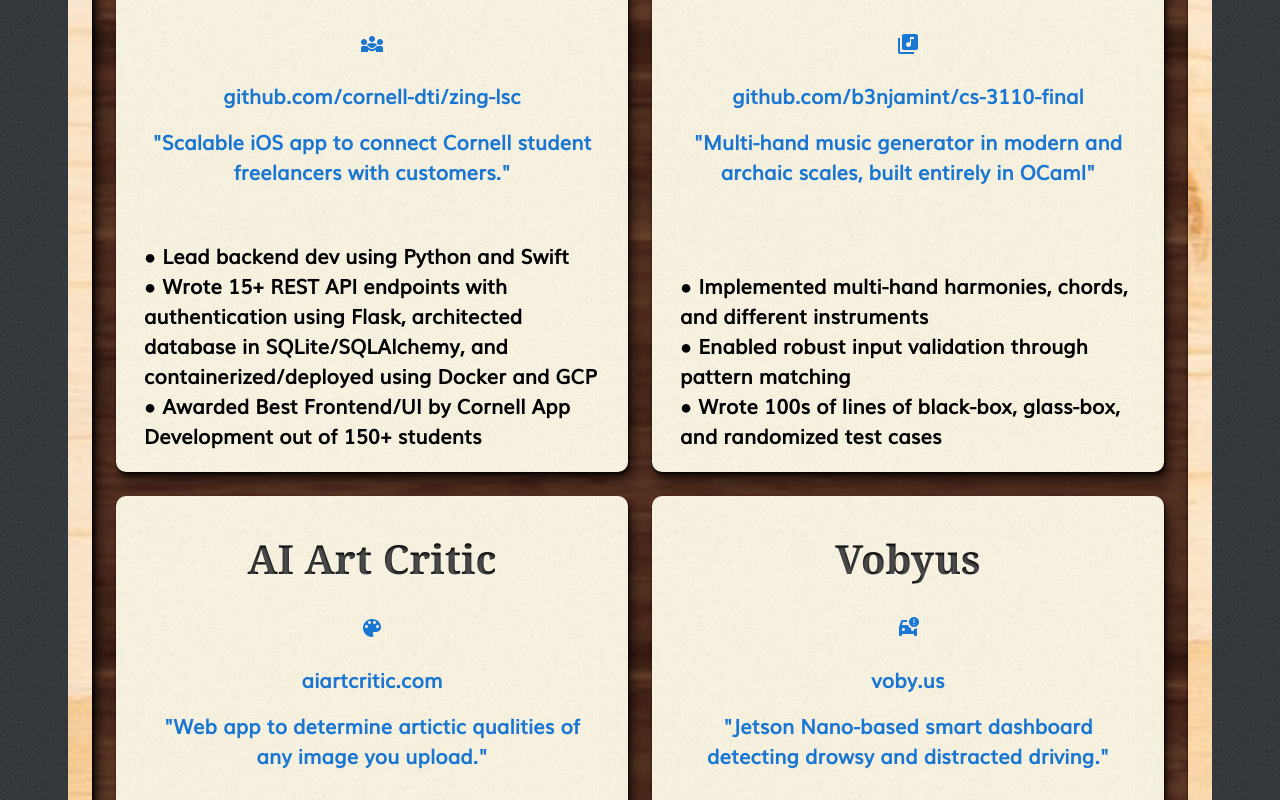
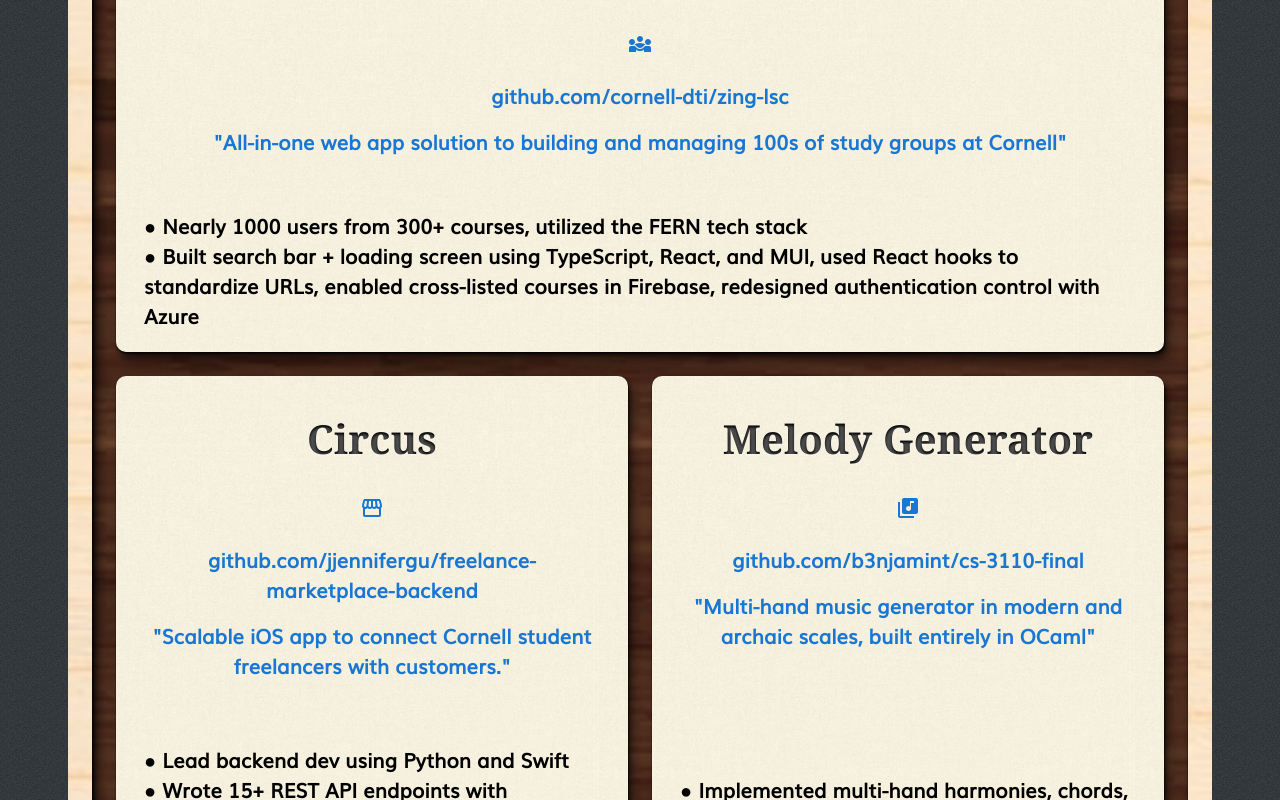
Before and after one commit to b3njamint/portfolio, a React (Create React App) app: page / in a window 1280 px wide. Shown: the part 1760-2560 px from the top of the page. Built offline with nearby package versions, Linux system fonts and the light colour scheme.

Commit message:
added Zing, fixed projects

```diff
--- a/package.json
+++ b/package.json
@@ -13,7 +13,7 @@
     "web-vitals": "^2.1.4"
   },
   "scripts": {
-    "predeploy": "npm run build",
+    "predeploy": "npm run build && npm run lint -- --fix",
     "deploy": "gh-pages -d build",
     "start": "react-scripts start",
     "build": "react-scripts build",
--- a/src/components/Layout.js
+++ b/src/components/Layout.js
@@ -3,6 +3,7 @@
 import MailOutlineIcon from '@mui/icons-material/MailOutline';
 import LinkedInIcon from '@mui/icons-material/LinkedIn';
 import GitHubIcon from '@mui/icons-material/GitHub';
+import StorefrontIcon from '@mui/icons-material/Storefront';
 import Diversity3Icon from '@mui/icons-material/Diversity3';
 import CarCrashIcon from '@mui/icons-material/CarCrash';
 import ColorLensIcon from '@mui/icons-material/ColorLens';
@@ -118,13 +119,26 @@
                 <Item><h1>Portfolio</h1>
                 </Item>
               </Grid>
-              <Grid item xs={6} md={6} sx={{ minHeight: '200px' }}>
-                <Item className="click" sx={{ height: '70vh' }}>
+              <Grid item xs={12} md={12} sx={{ minHeight: '200px' }}>
+                <Item className="click" sx={{ height: '55vh' }}>
                   <ProjectItem
                     github="https://github.com/cornell-dti/zing-lsc"
                     title="Zing"
                     icon={<Diversity3Icon />}
                     link="github.com/cornell-dti/zing-lsc"
+                    summary={`"All-in-one web app solution to building and managing 100s of study groups at Cornell"`}
+                    description={`● Nearly 1000 users from 300+ courses, utilized the FERN tech stack
+                    ● Built search bar + loading screen using TypeScript, React, and MUI, used React hooks to standardize URLs, enabled cross-listed courses in Firebase, redesigned authentication control with Azure`}
+                  />
+                </Item>
+              </Grid>
+              <Grid item xs={6} md={6} sx={{ minHeight: '200px' }}>
+                <Item className="click" sx={{ height: '75vh' }}>
+                  <ProjectItem
+                    github="https://github.com/jjennifergu/freelance-marketplace-backend"
+                    title="Circus"
+                    icon={<StorefrontIcon />}
+                    link="github.com/jjennifergu/freelance-marketplace-backend"
                     summary={`"Scalable iOS app to connect Cornell student freelancers with customers."`}
                     description={`● Lead backend dev using Python and Swift
                     ● Wrote 15+ REST API endpoints with authentication using Flask, architected database in SQLite/SQLAlchemy, and containerized/deployed using Docker and GCP
@@ -133,7 +147,7 @@
                 </Item>
               </Grid>
               <Grid item xs={6} md={6} sx={{ minHeight: '200px' }}>
-                <Item className="click" sx={{ height: '70vh' }}>
+                <Item className="click" sx={{ height: '75vh' }}>
                   <ProjectItem
                     github="https://github.com/b3njamint/cs-3110-final"
                     title="Melody Generator"
--- a/src/index.js
+++ b/src/index.js
@@ -1,5 +1,6 @@
 import React from 'react';
 import ReactDOM from 'react-dom/client';
+
 import './index.css';
 import App from './App';
 import reportWebVitals from './reportWebVitals';
```
